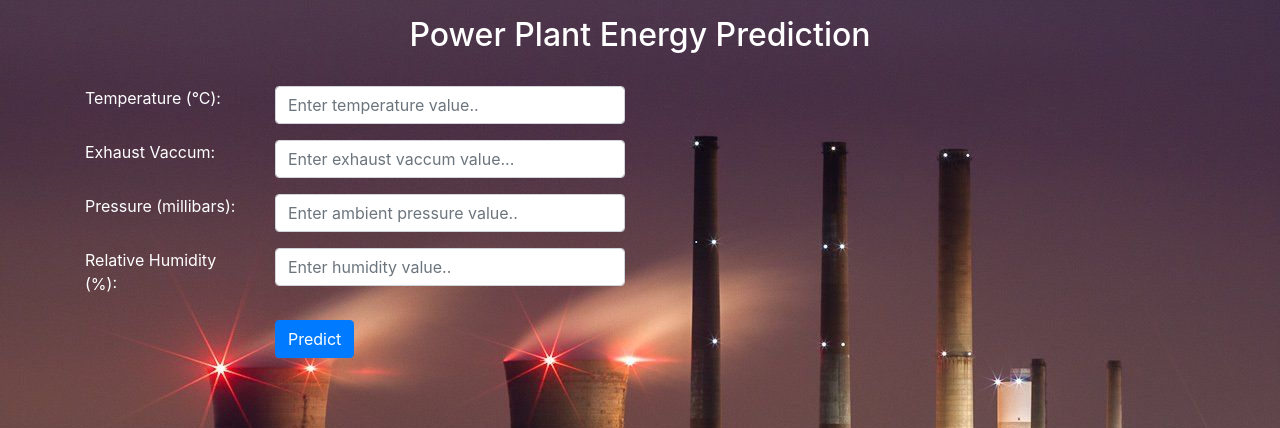
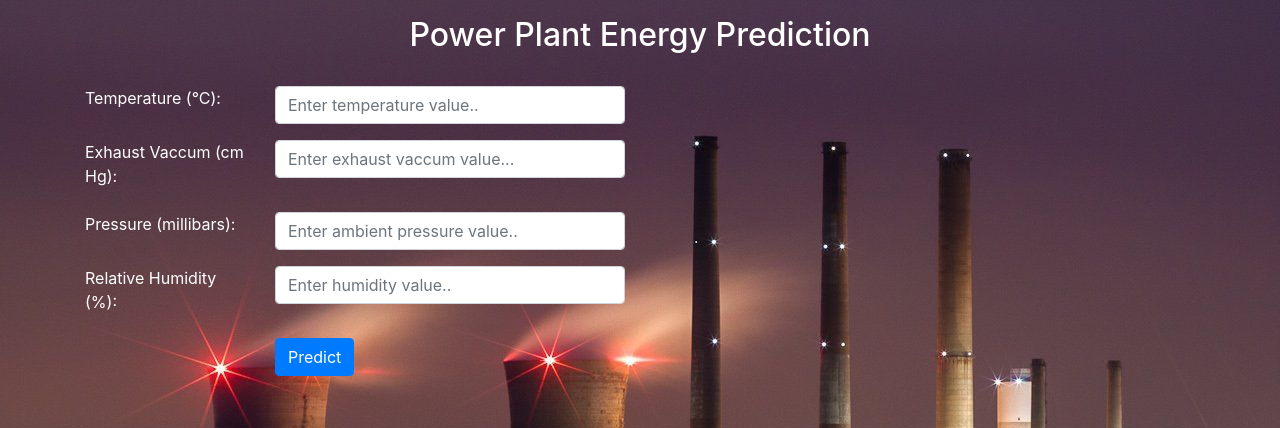
Before and after one commit to Dheeraj1508/powerprediction, a Flask app: page / in a window 1280 px wide. Shown: the top 428 px of the page. Run offline with Flask 2, Linux system fonts and the light colour scheme; some libraries are stand-ins or nearby versions.

Commit message:
Update home.html

```diff
--- a/templates/home.html
+++ b/templates/home.html
@@ -22,7 +22,7 @@
             </div>
 
             <div class="form-group row">
-              <label style="color: white;"  class="control-label col-sm-2" for="vaccum">Exhaust Vaccum:</label>
+              <label style="color: white;"  class="control-label col-sm-2" for="vaccum">Exhaust Vaccum (cm Hg):</label>
               <div class="col-sm-4">
                 <input type="text" class="form-control" id="vaccum" name="vaccum" placeholder="Enter exhaust vaccum value...">
               </div>
```
